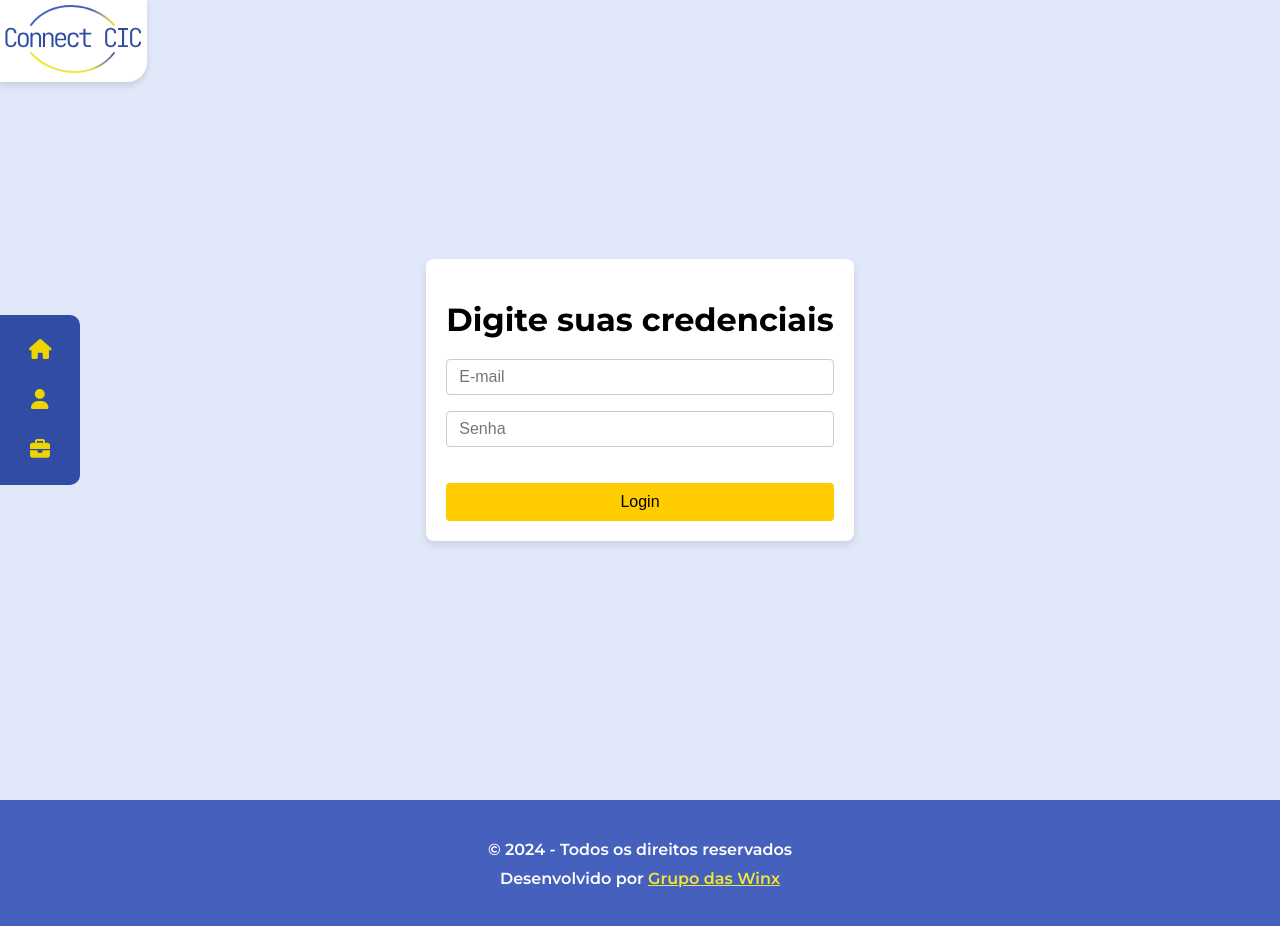
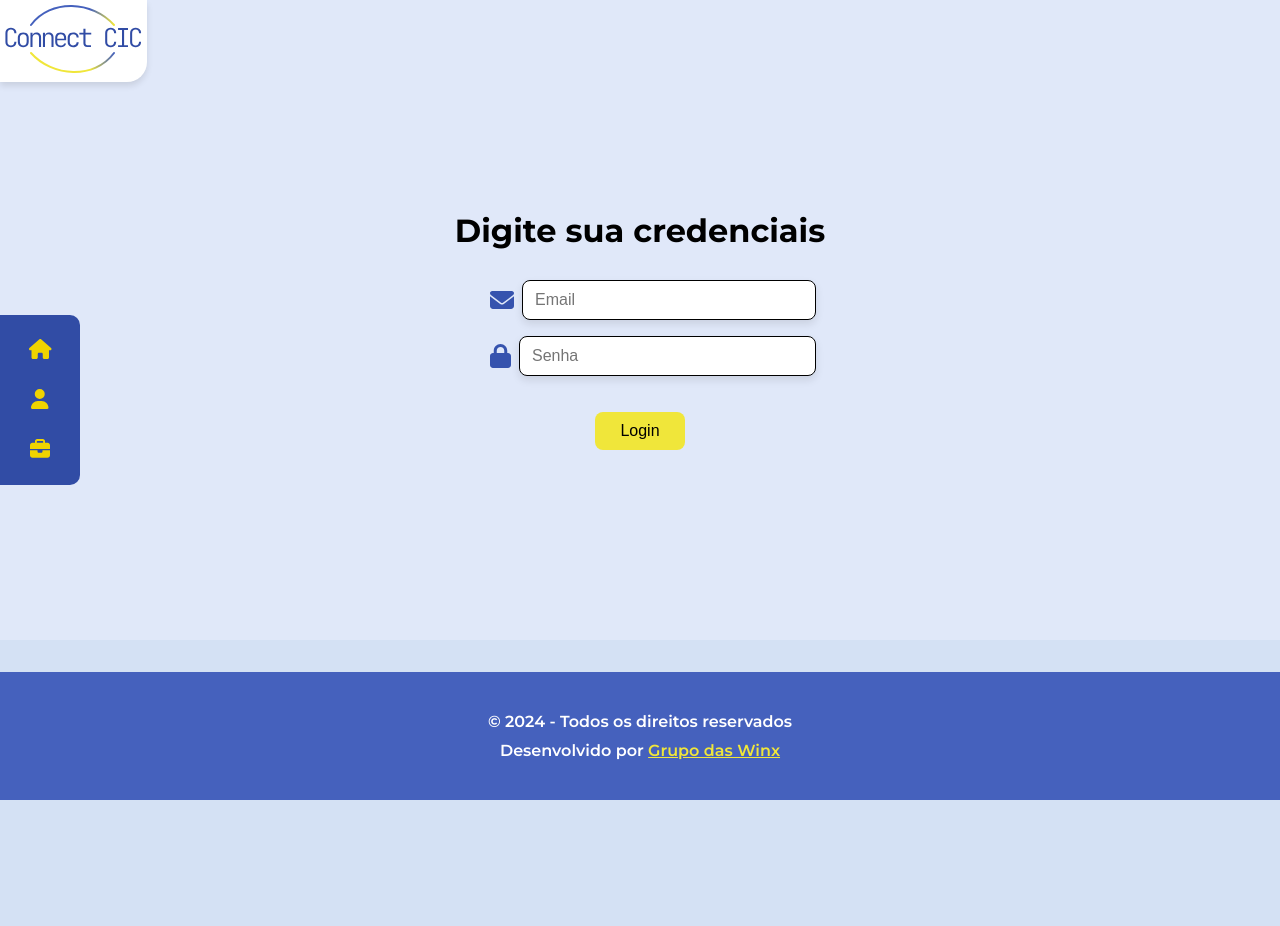
Before and after one commit to colcic-uesc/front-end-project-winx, a Vue app: page /login in a window 1280 px wide. After the commit the page ends 800 px from the top, so only its background shows below. Built offline with nearby package versions, Linux system fonts and the light colour scheme.

Commit message:
fix: buttonComponent, loginView, inputComponent

```diff
--- a/src/components/ButtonComponent.vue
+++ b/src/components/ButtonComponent.vue
@@ -1,6 +1,5 @@
-<!-- src/components/ButtonComponent.vue -->
 <template>
-    <button @click="handleClick" :class = "btnClass">
+  <button @click="handleClick" :class="btnClass">
     <slot></slot>
   </button>
 </template>
@@ -24,17 +23,17 @@
 
 <style scoped>
 .default-button {
-    padding: 10px 20px;
+  padding: 10px 25px;
   font-size: 16px;
-    color: rgb(210, 210, 204);
-    background-color: var(--color-primary);
+  color: #000000;
+  background-color: #F0E63A;
   border: none;
-    border-radius: 5px;
+  border-radius: 8px;
   cursor: pointer;
   transition: background-color 0.3s;
 }
 
 .default-button:hover {
-    background-color: rgb(54, 54, 168);
+  background-color: #F0D400;
 }
 </style>
--- a/src/components/InputComponent.vue
+++ b/src/components/InputComponent.vue
@@ -1,6 +1,5 @@
 <template>
   <div class="input-wrap">
-      <label v-if="label">{{ label }}</label>
     <input
       :type="type"
       :value="modelValue"
@@ -12,10 +11,6 @@
 
 <script setup>
 defineProps({
-    label: {
-      type: [String, Boolean],
-      default: false,
-    },
   modelValue: {
     type: String,
     default: "",
@@ -29,21 +24,15 @@
 
 <style scoped>
 .input-wrap {
-    display: flex;
-    flex-direction: column;
-    margin-bottom: 16px;
+  flex-grow: 1;
+}
 
 input {
-      padding: 8px 12px;
+  width: 100%;
+  padding: 10px 12px;
   font-size: 16px;
-      border: 1px solid #ccc;
-      border-radius: 4px;
-    }
-
-    label {
-      margin-bottom: 8px;
-      font-size: 14px;
-      color: #333;
-    }
+  border: 1px solid #000;
+  border-radius: 8px;
+  box-shadow: 0 4px 8px rgba(0, 0, 0, 0.1);
 }
 </style>
--- a/src/main.js
+++ b/src/main.js
@@ -4,10 +4,10 @@ import { createApp } from 'vue'
 import App from './App.vue'
 import router from './router'
 import { library } from '@fortawesome/fontawesome-svg-core';
-import { faHome, faUser, faBriefcase, faPenToSquare, faRectangleXmark, faSquarePlus } from '@fortawesome/free-solid-svg-icons';
+import { faHome, faUser, faBriefcase, faPenToSquare, faRectangleXmark, faSquarePlus, faEnvelope, faLock } from '@fortawesome/free-solid-svg-icons';
 import { FontAwesomeIcon } from '@fortawesome/vue-fontawesome';
 
-library.add(faHome, faUser, faBriefcase, faPenToSquare, faRectangleXmark, faSquarePlus);
+library.add(faHome, faUser, faBriefcase, faPenToSquare, faRectangleXmark, faSquarePlus, faEnvelope, faLock);
 
 const app = createApp(App)
 
--- a/src/views/LoginView.vue
+++ b/src/views/LoginView.vue
@@ -1,19 +1,25 @@
 <template>
   <div class="login-container">
-      <div class="login-card">
-        <h1>Digite suas credenciais</h1>
+    <div class="login-content">
+      <h1>Digite sua credenciais</h1>
       <form @submit.prevent="handleSubmit">
+        <div class="input-group">
+          <font-awesome-icon icon="envelope" class="icon" />
           <InputComponent
             v-model="email"
             type="email"
-            placeholder="E-mail"
+            placeholder="Email"
           />
+        </div>
+        <div class="input-group">
+          <font-awesome-icon icon="lock" class="icon" />
           <InputComponent
             v-model="password"
             type="password"
             placeholder="Senha"
           />
-          <button type="submit" class="login-button">Login</button>
+        </div>
+        <ButtonComponent btnClass="login-button">Login</ButtonComponent>
       </form>
     </div>
   </div>
@@ -21,7 +27,10 @@
 
 <script setup>
 import { ref } from 'vue';
+import { FontAwesomeIcon } from '@fortawesome/vue-fontawesome';
+import { faEnvelope, faLock } from '@fortawesome/free-solid-svg-icons';
 import InputComponent from '../components/InputComponent.vue';
+import ButtonComponent from '../components/ButtonComponent.vue';
 
 const email = ref('');
 const password = ref('');
@@ -34,38 +43,66 @@
 </script>
 
 <style scoped>
+@import url('https://cdnjs.cloudflare.com/ajax/libs/font-awesome/6.0.0-beta3/css/all.min.css');
+
 .login-container {
   display: flex;
+  flex-direction: column;
   justify-content: center;
   align-items: center;
-    height: 100vh;
+  height: 80vh; /* Move os elementos mais para cima */
   background-color: #e0e8f9;
 }
 
-  .login-card {
-    background: white;
-    padding: 20px;
-    border-radius: 8px;
-    box-shadow: 0 4px 8px rgba(0, 0, 0, 0.1);
+.login-content {
   text-align: center;
 }
 
 h1 {
-    margin-bottom: 20px;
+  margin-bottom: 30px; /* Ajusta a distância entre o título e os inputs */
 }
 
 form {
   display: flex;
   flex-direction: column;
+  align-items: center; /* Centraliza os inputs e ícones */
+}
+
+.input-group {
+  display: flex;
+  align-items: center;
+  margin-bottom: 16px;
+  width: 300px; /* Aumenta a largura dos inputs */
+}
+
+.icon {
+  margin-right: 8px;
+  font-size: 24px;
+  color: #3653AE;
+}
+
+input {
+  flex-grow: 1;
+  padding: 10px 12px;
+  font-size: 16px;
+  border: 1px solid #000;
+  border-radius: 8px;
+  box-shadow: 0 4px 8px rgba(0, 0, 0, 0.1);
 }
 
 .login-button {
-    background-color: #ffcc00;
+  padding: 10px 25px;
+  font-size: 16px;
+  color: #000000;
+  background-color: #F0E63A;
   border: none;
-    padding: 10px;
-    font-size: 16px;
+  border-radius: 8px;
   cursor: pointer;
-    border-radius: 4px;
+  transition: background-color 0.3s;
   margin-top: 20px;
 }
+
+.login-button:hover {
+    background-color: #F0D400;
+}
 </style>
```
Lines whose indentation alone changed are shown as unchanged.
